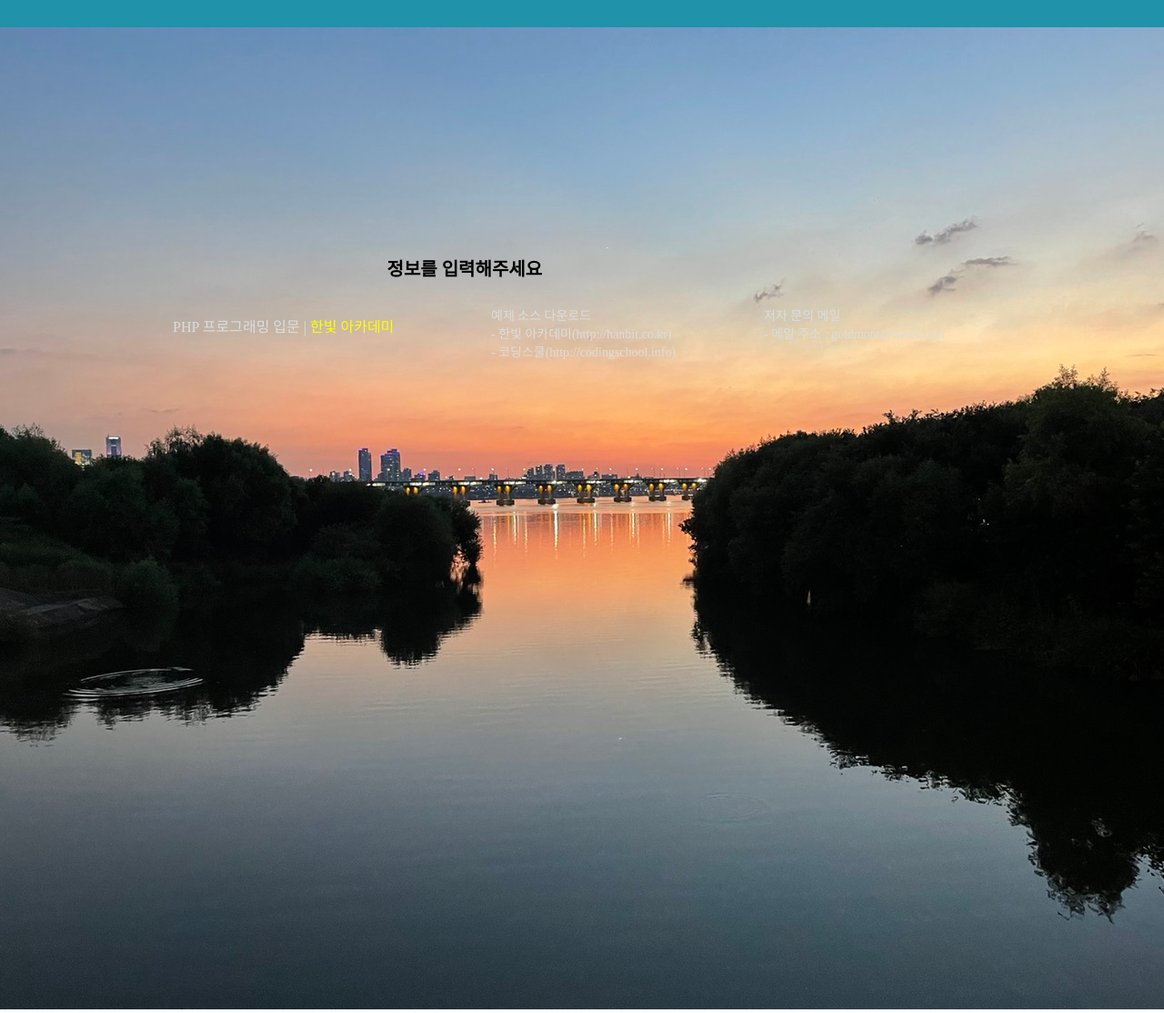
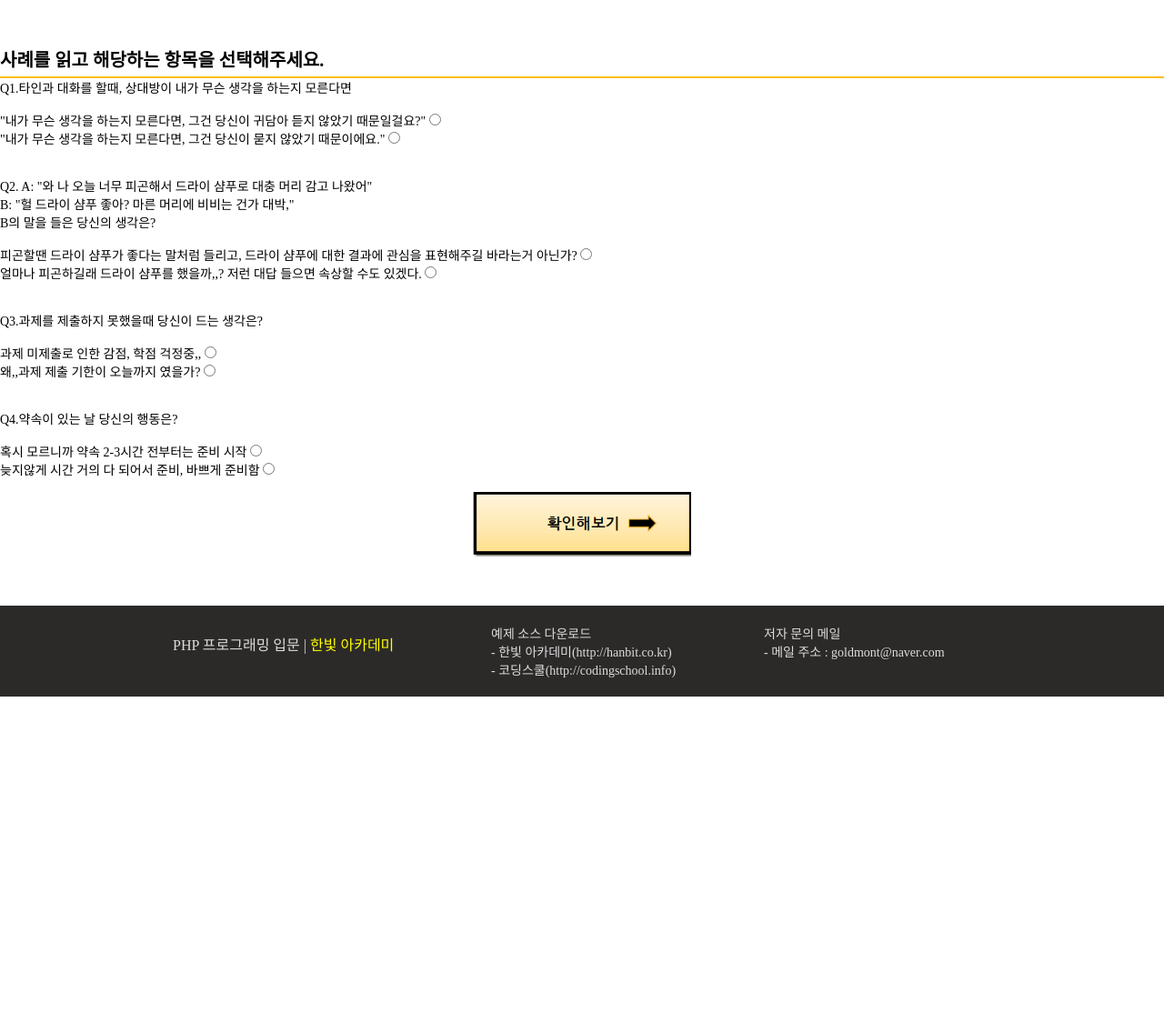
Before and after one commit to yeon-jae/webPage, a PHP site: page /mbti_question_form.php in a window 1280 px wide; the page is wider, and only the part inside the window is pictured. Shown: the part 144-1258 px from the top of that part at 91% size. After the commit the page ends 910 px from the top of that part, so only its background shows below. Run offline with PHP 8.4, Linux system fonts and the light colour scheme.

Commit message:
mbti_question_form

```diff
--- a/mbti_question_form.php
+++ b/mbti_question_form.php
@@ -1,30 +1,78 @@
 <!DOCTYPE html>
 <html lang="en">
+
 <head>
     <meta charset="UTF-8">
     <title>mbti 문제폼</title>
     <link rel="stylesheet" type="text/css" href="./css/common.css">
     <link rel="stylesheet" type="text/css" href="./css/mbti.css">
-    <script type="text/javascript" src="./js/mbti.js"></script>
+    <script type="text/javascript" src="./js/mbti_check.js"></script>
 </head>
+
 <body>
     <header>
-        <?php include "header.php";?>
+        <?php include "header.php"; ?>
     </header>
     <section>
-		<div id="main_img_bar">
-            <img src="./img/main_img.png">
+        <div id="mbti_content">
+            <div id="mbti_title">
+                <span>사례를 읽고 해당하는 항목을 선택해주세요.</span>
             </div>
-        <div id="main_content">
-      		<div id="mbti_box">
-	    		<div id="mbti_title">
-		    		<span>정보를 입력해주세요</span>
+            <div id="mbti_content1">
+                <form name="mbti_form" method="post" action="mbti_question.php">
+                    <ul>
+                        <p>
+                            Q1.타인과 대화를 할때, 상대방이 내가 무슨 생각을 하는지 모른다면
+                        </p><br>
+                        <li>
+                            "내가 무슨 생각을 하는지 모른다면, 그건 당신이 귀담아 듣지 않았기 때문일걸요?"
+                            <input type="radio" name="character" value="E"> <br>
+                            "내가 무슨 생각을 하는지 모른다면, 그건 당신이 묻지 않았기 때문이에요."
+                            <input type="radio" name="character" value="I"> <br>
+                        </li>
+                        <br><br>
+                        <p>
+                            Q2. A: "와 나 오늘 너무 피곤해서 드라이 샴푸로 대충 머리 감고 나왔어"<br>
+                            B: "헐 드라이 샴푸 좋아? 마른 머리에 비비는 건가 대박," <br>
+                            B의 말을 들은 당신의 생각은?
+                        </p><br>
+                        <li>
+                            피곤할땐 드라이 샴푸가 좋다는 말처럼 들리고, 드라이 샴푸에 대한 결과에 관심을 표현해주길 바라는거 아닌가?
+                            <input type="radio" name="feelings" value="T"> <br>
+                            얼마나 피곤하길래 드라이 샴푸를 했을까,,? 저런 대답 들으면 속상할 수도 있겠다.
+                            <input type="radio" name="feelings" value="F"> <br>
+                        </li>
+                        <br><br>
+                        <p>
+                            Q3.과제를 제출하지 못했을때 당신이 드는 생각은?
+                        </p><br>
+                        <li>
+                            과제 미제출로 인한 감점, 학점 걱정중,,
+                            <input type="radio" name="intuition" value="S"> <br>
+                            왜,,과제 제출 기한이 오늘까지 였을가?
+                            <input type="radio" name="intuition" value="N"> <br>
+                        </li>
+                        <br><br>
+                        <p>
+                            Q4.약속이 있는 날 당신의 행동은?
+                        </p><br>
+                        <li>
+                            혹시 모르니까 약속 2-3시간 전부터는 준비 시작
+                            <input type="radio" name="plan" value="J"> <br>
+                            늦지않게 시간 거의 다 되어서 준비, 바쁘게 준비함
+                            <input type="radio" name="plan" value="P"> <br>
+                        </li>
+                    </ul>
+                    <div id="next_btn">
+                        <a href="#"><img src="./img/result.png" onclick="check_question()"></a>
                     </div>
+                </form>
             </div>
         </div>
     </section>
     <footer>
-    	<?php include "footer.php";?>
+        <?php include "footer.php"; ?>
     </footer>
 </body>
+
 </html>
```
Also changed, not shown: img/result.png (added), mbti_question.php (added). Lines whose indentation alone changed are shown as unchanged.
